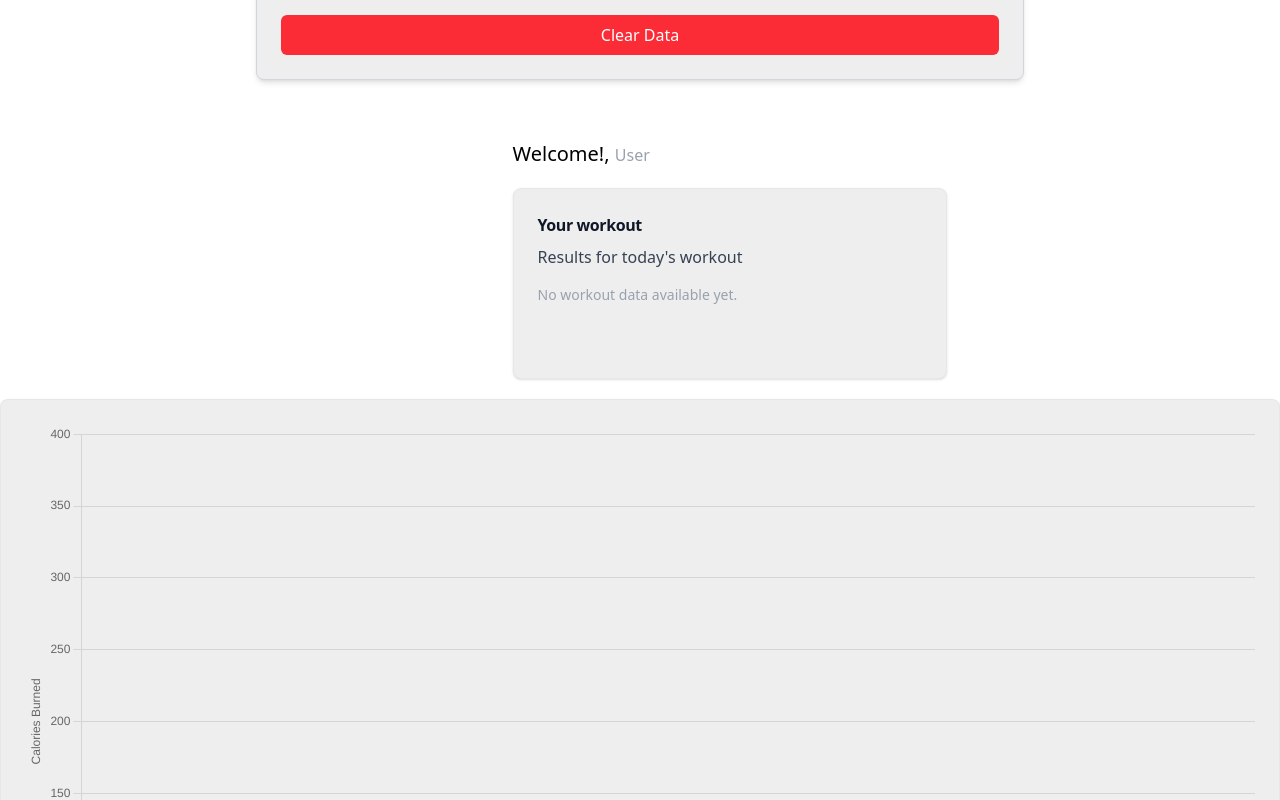
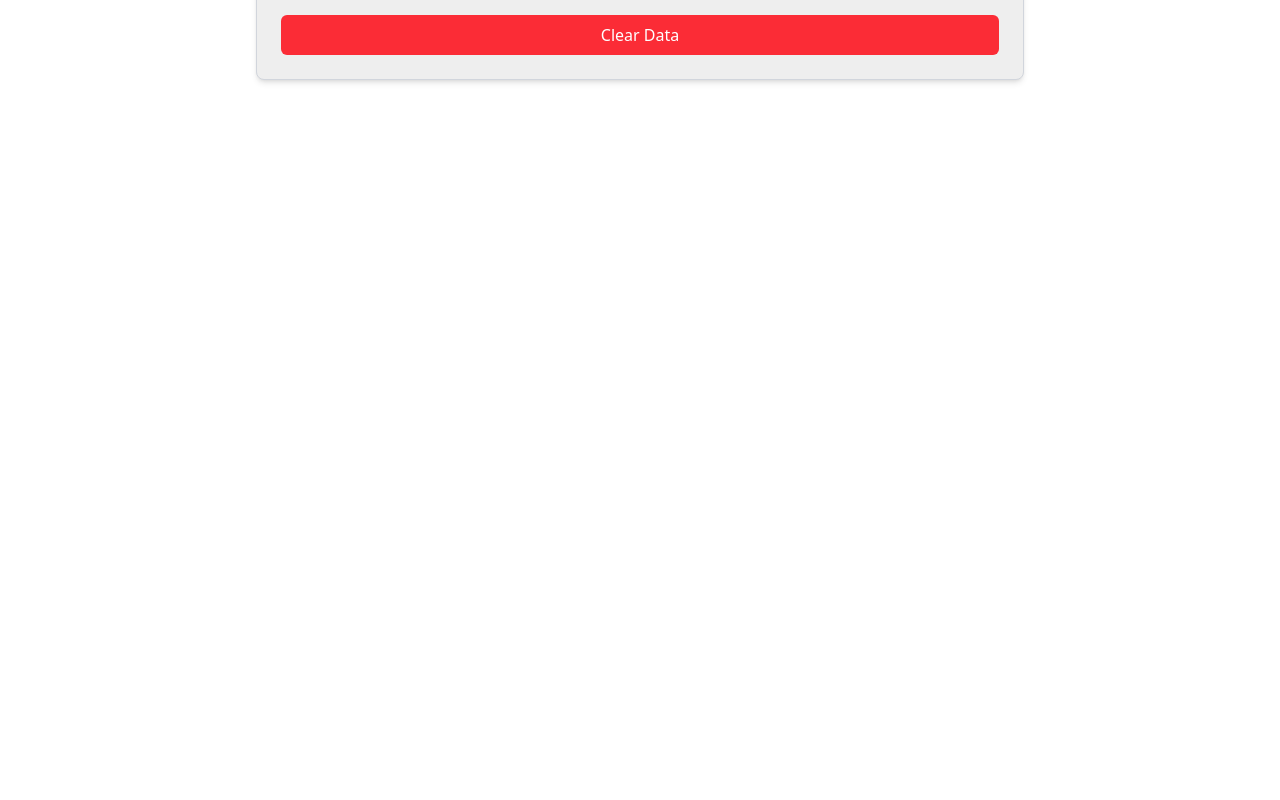
Before and after one commit to fre-eyesus/fitness-tracker, a React (Vite) app: page /calories in a window 1280 px wide. Shown: the part 320-1120 px from the top of the page. After the commit the page ends 800 px from the top, so only its background shows below. Built offline with nearby package versions, Linux system fonts and the light colour scheme.

Commit message:
Refactor CalorieInput component to accept props for chart data and modal control, and clean up local storage handling

```diff
--- a/src/components/CalorieInput.jsx
+++ b/src/components/CalorieInput.jsx
@@ -3,30 +3,13 @@ import { Chart } from 'chart.js/auto';
 import CalorieChart from './CalorieChart';
 import Workout from '../layout/Workout';
 
-const CalorieInput = () => {
+const CalorieInput = ({ setChartData, closeModal }) => {
   const [activity, setActivity] = useState('');
   const [weight, setWeight] = useState('');
   const [duration, setDuration] = useState('');
-  const [result, setResult] = useState(null);
   const [loading, setLoading] = useState(false);
-  const [chartData, setChartData] = useState([]);
 
 
-  useEffect(() => {
-      const stored = localStorage.getItem('calorieChartData');
-      if (stored) {
-          setChartData(JSON.parse(stored));
-        }
-    }, []);
-
-    useEffect(() => {
-        localStorage.setItem('calorieChartData', JSON.stringify(chartData));
-    }, [chartData]);
-
-    const clearChart = () => {
-      setChartData([]);
-      localStorage.removeItem('calorieChartData');
-    };
   const fetchCalories = async () => {
     try {
       setLoading(true);
@@ -53,19 +36,16 @@ const CalorieInput = () => {
            calories: max.total_calories
          };
 
+            setChartData(prev => [...prev, processed]);
             setActivity('');
             setWeight('');
             setDuration('');
+            closeModal();
 
-
-          console.log(' Processed chartData:', processed);
-          setChartData(prev => [...prev, processed]);
           } else {
             alert('No data found for this activity. Please try a different activity name.');
-            setChartData([]);
           }
 
-          console.log('Fetched data:', data);
         } catch (error) {
           console.error('Error fetching data:', error);
           setChartData([]);
@@ -93,8 +73,12 @@ const CalorieInput = () => {
 
         };
 
+        const clearChart = () => {
+          setChartData([]);
+          localStorage.removeItem('calorieChartData');
+        };
     return (
-       <>
+
     <div className='flex flex-col'>
          <div className="w-[300px] md:w-[60%] mx-auto mt-10 p-6 bg-[#EEEEEE] rounded-lg shadow-md border border-gray-300">
            <h2 className="text-base font-bold mb-4 text-gray-900">Calculate your calories burned</h2>
@@ -140,12 +124,7 @@ const CalorieInput = () => {
 
            {loading && <p className="mt-4 text-sm text-gray-600">Fetching data...</p>}
          </div>
-                 <div className='flex flex-col items-center justify-center mt-10'>
-                       <div className='mb-5'>  <Workout data={chartData} /></div>
-                         <CalorieChart chartData={chartData}/>
        </div>
-           </div>
-       </>
   );
 };
 
```
Lines whose indentation alone changed are shown as unchanged.
